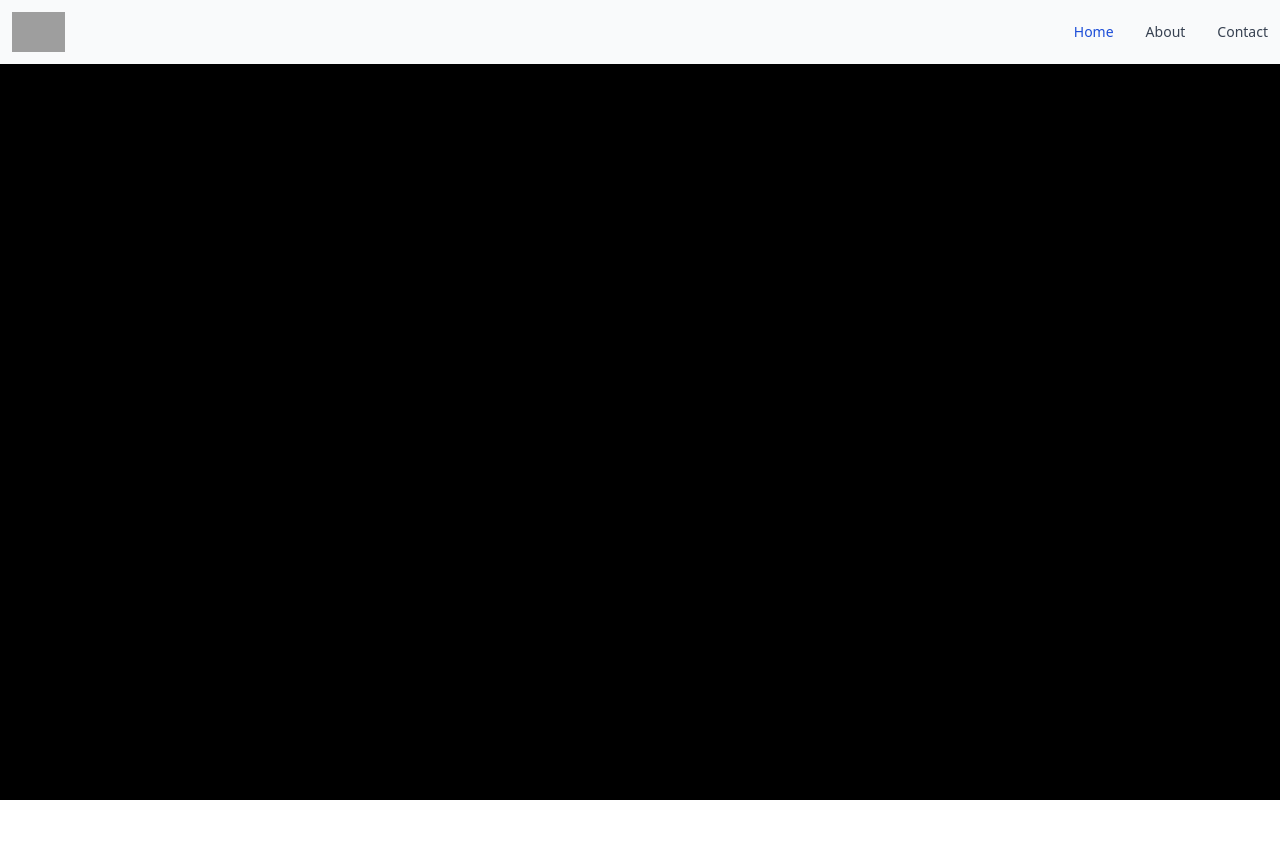
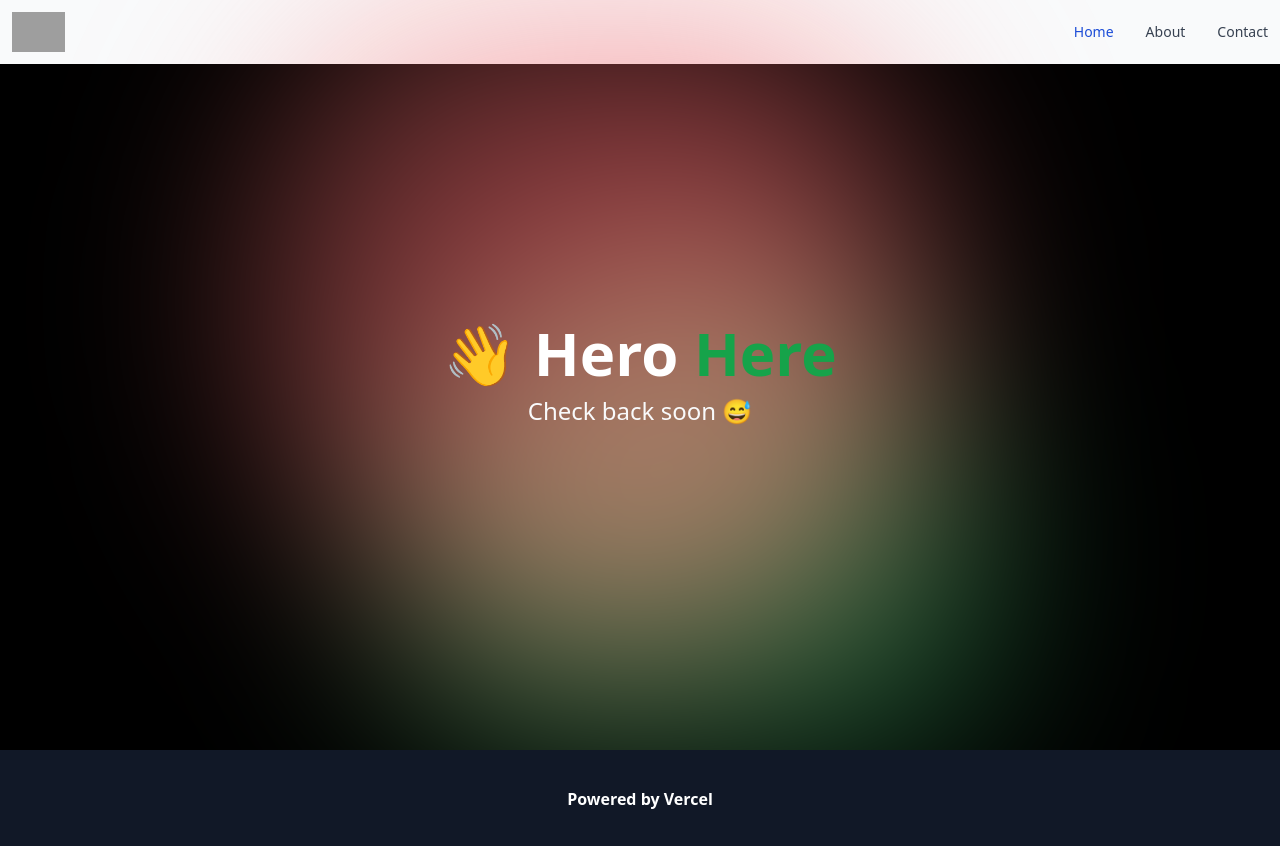
Before and after one commit to FranzSinaga/portfolio-v1, a Next.js app: page / in a window 1280 px wide. Before the commit the page ends 800 px from the top, so only its background shows below. Built offline with nearby package versions, Linux system fonts and the light colour scheme; grey boxes are pictures that could not be loaded.

Commit message:
components: add AnimatedBgHero components

```diff
--- /dev/null
+++ b/components/Hero/AnimatedBgHero.jsx
@@ -0,0 +1,14 @@
+const AnimatedBgHero = ({ children }) => {
+  return (
+    <section className=" relative overflow-hidden hero-height flex items-center">
+      <div className="features_gradient-wrapper">
+        <div className="features_gradient features_gradient-1 bg-red-400"></div>
+        <div className="features_gradient features_gradient-2 bg-green-400"></div>
+        <div className="features_gradient features_gradient-3 bg-rose-600"></div>
+      </div>
+      <div className="container mx-auto z-10">{children}</div>
+    </section>
+  );
+};
+
+export default AnimatedBgHero;
--- a/pages/index.tsx
+++ b/pages/index.tsx
@@ -1,7 +1,7 @@
 import type { NextPage } from 'next'
 import Head from 'next/head'
 import Image from 'next/image'
-import Link from 'next/link'
+import AnimatedBgHero from '../components/Hero/AnimatedBgHero';
 
 const Home: NextPage = () => {
   return (
@@ -11,28 +11,30 @@ const Home: NextPage = () => {
         <link rel="icon" href="/favicon.ico" />
       </Head>
 
-      {/* <main className="flex bg-black w-full h-full flex-1 flex-col items-center justify-center bg-gradient-to-r from-amber-400 via-rose-600 to-amber-400 animate-gradient-x">
-        <h1 className="text-6xl text-gray-100 font-bold ">
-          Under {' '}
+      <AnimatedBgHero>
+        <div className="flex flex-col items-center">
+          <h1 className="bloc text-6xl text-white font-bold ">
+          👋 Hero {' '}
             <span className="text-green-600">
-          Construction
+            Here
             </span>
           </h1>
 
           <p className="mt-3 text-gray-50 text-2xl">
             Check back soon {' '} 😅
           </p>
-      </main> */}
+        </div>
+      </AnimatedBgHero>
 
-      <footer className="flex h-24 w-full items-center justify-center border-t">
+      <footer className="flex h-24 w-full bg-gray-900 border-gray-900 items-center justify-center border-t">
         <a
-          className="flex items-center justify-center gap-2"
+          className="flex items-center justify-center gap-2 text-white font-bold"
           href="https://vercel.com?utm_source=create-next-app&utm_medium=default-template&utm_campaign=create-next-app"
           target="_blank"
           rel="noopener noreferrer"
         >
-          Powered by{' '}
-          <Image src="/vercel.svg" alt="Vercel Logo" width={72} height={16} />
+          Powered by{' '} Vercel
+          {/* <Image src="/vercel.svg" alt="Vercel Logo" width={72} height={16} /> */}
         </a>
       </footer>
     </div>
```
Lines whose indentation alone changed are shown as unchanged.
